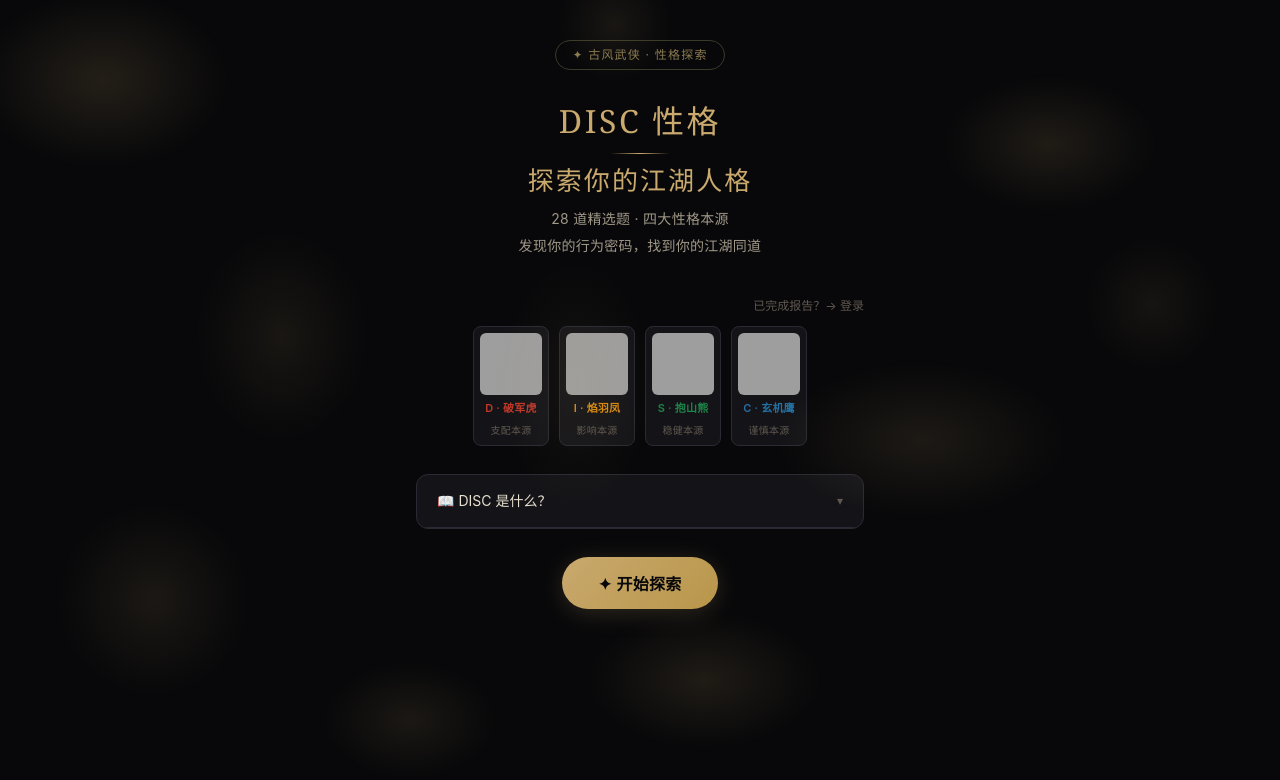
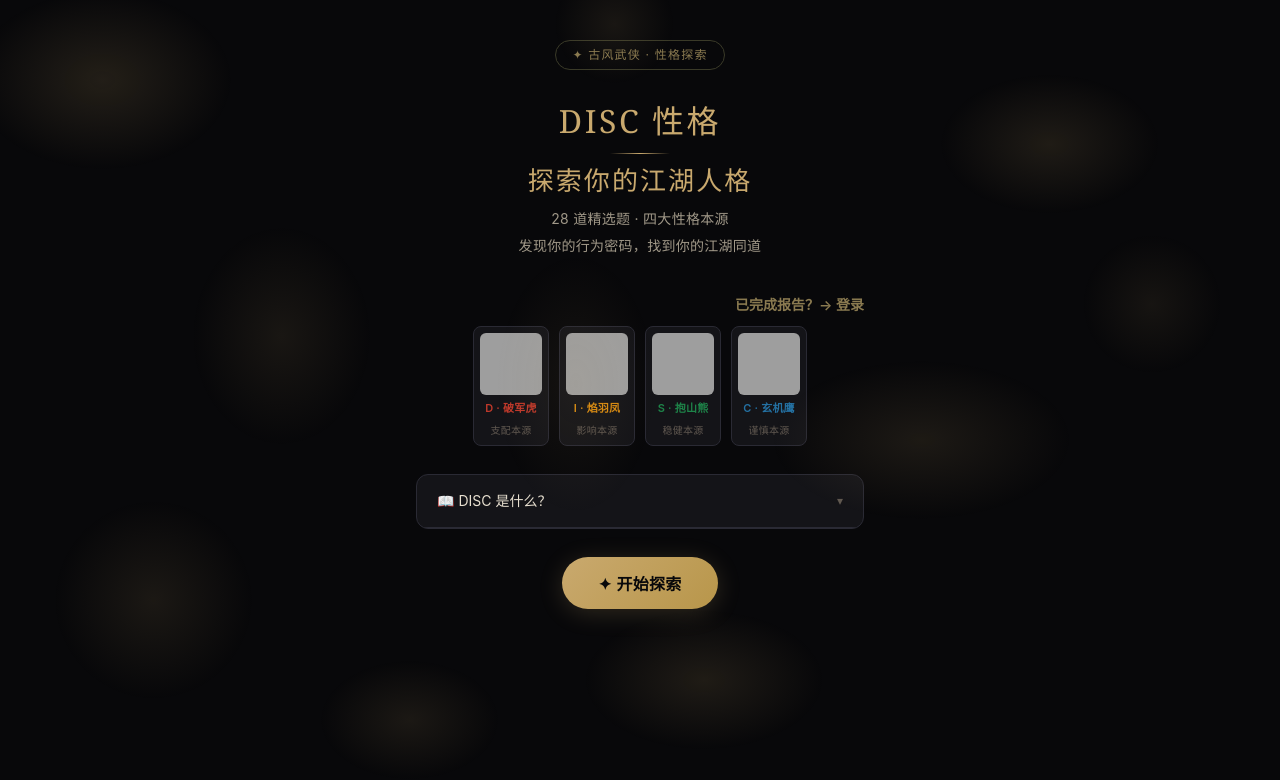
Before and after one commit to sannnnnn888/-, a plain HTML site: page docs/index.html in a window 1280 px wide. Drawn offline with Linux system fonts and the light colour scheme; grey boxes are pictures that could not be loaded.

Commit message:
style: make login link more visible

```diff
--- a/docs/index.html
+++ b/docs/index.html
@@ -409,7 +409,7 @@ body::before{content:'';position:fixed;top:0;left:0;width:100%;height:100%;point
     28 道精选题 · 四大性格本源<br>
     发现你的行为密码，找到你的江湖同道
   </p>
-  <div style="text-align:right;margin-bottom:8px"><span style="font-size:12px;color:var(--text3);cursor:pointer" onclick="showLoginModal()">已完成报告？→ 登录</span></div>
+  <div style="text-align:right;margin-bottom:8px"><span style="font-size:14px;font-weight:600;color:var(--gold-dim);cursor:pointer" onclick="showLoginModal()">已完成报告？→ 登录</span></div>
 
   <div class="family-img-row">
     <div class="family-img-card">
```
